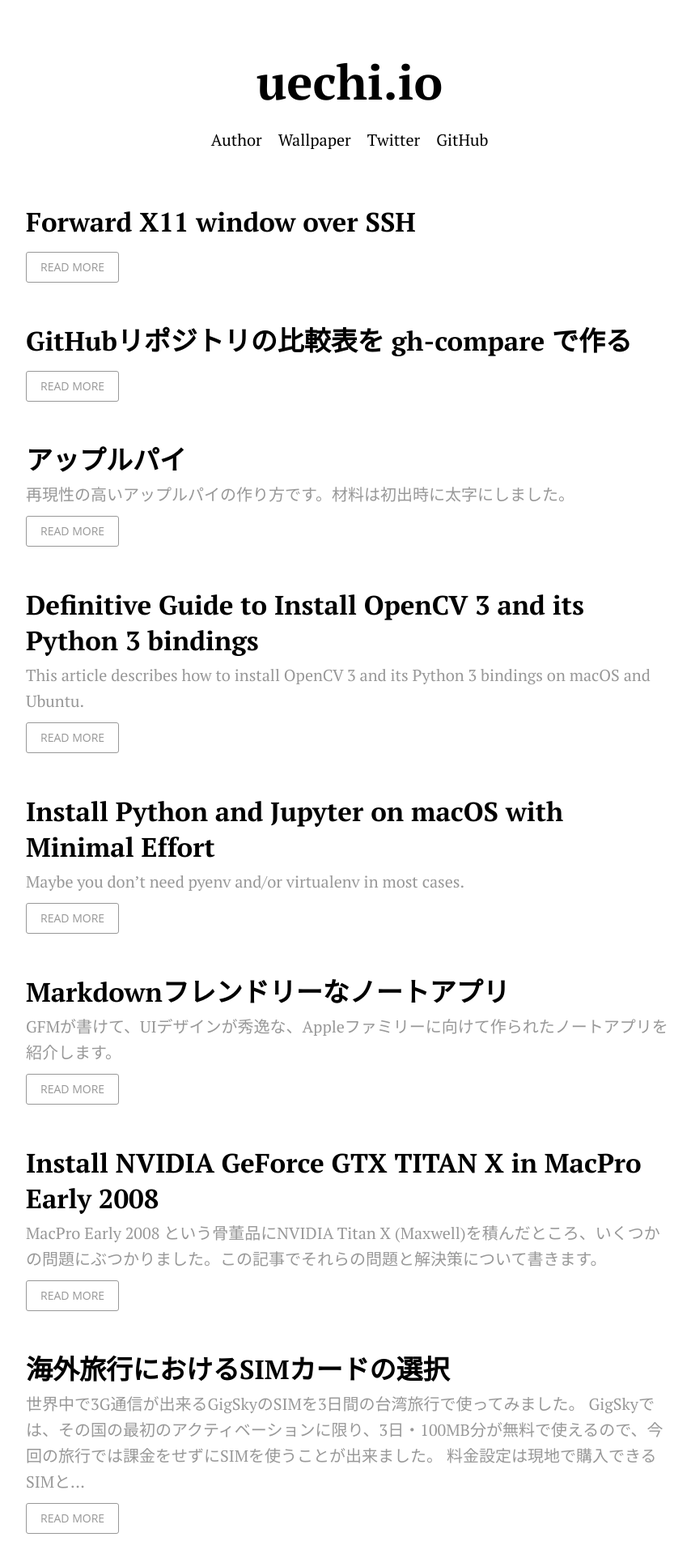
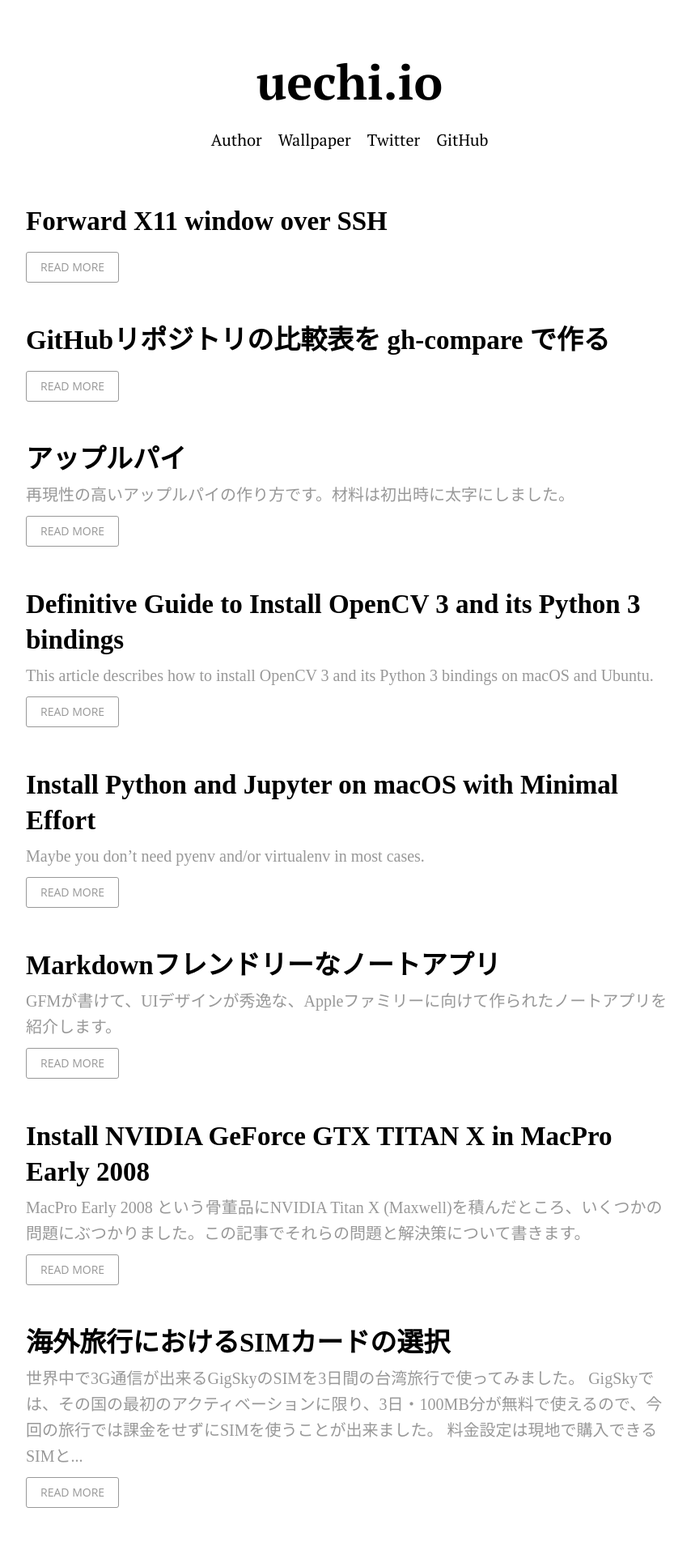
Before and after one commit to uetchy/uechi.io, a Jekyll site: the page built from _pages/index.html, in a window 1280 px wide. Shown: the top 1914 px of the page at 81% size, without its empty margins (208-1062 px from the left). Built offline with Jekyll 4.4.1, drawn with Linux system fonts in a browser that asks for light colours; nearby versions of some CDN libraries; comment, search, counter and statistics services are not loaded.

Commit message:
Use ten-mincho

```diff
--- a/_includes/head.html
+++ b/_includes/head.html
@@ -3,7 +3,7 @@
   <meta http-equiv='X-UA-Compatible' content='IE=edge'>
   <meta name="viewport" content="width=device-width, initial-scale=1"/>
 
-  <link rel='shortcut icon' href='{{ site.baseurl }}/images/favicon.ico'/>
+  <link rel="shortcut icon" href="{{ site.baseurl }}/images/favicon.ico"/>
   <link rel="apple-touch-icon" sizes="180x180" href="{{ site.baseurl }}/images/apple-touch-icon.png">
   <link rel="icon" type="image/png" href="{{ site.baseurl }}/images/favicon-32x32.png" sizes="32x32">
   <link rel="icon" type="image/png" href="{{ site.baseurl }}/images/favicon-16x16.png" sizes="16x16">
@@ -12,20 +12,20 @@
   {% seo %}
   {% feed_meta %}
 
-  <!-- Normalize.js -->
+  <!-- Normalize -->
   <link rel="stylesheet" href="https://cdnjs.cloudflare.com/ajax/libs/normalize/7.0.0/normalize.min.css" />
 
-  <!-- Highlight.js -->
+  <!-- Syntax Highlight -->
   <link rel="stylesheet" href="https://cdnjs.cloudflare.com/ajax/libs/highlight.js/9.12.0/styles/default.min.css">
-  <script src="https://cdnjs.cloudflare.com/ajax/libs/highlight.js/9.12.0/highlight.min.js"></script>
+  <script defer src="https://cdnjs.cloudflare.com/ajax/libs/highlight.js/9.12.0/highlight.min.js"></script>
   <script defer src="https://cdnjs.cloudflare.com/ajax/libs/highlight.js/9.12.0/languages/go.min.js"></script>
   <script defer src="https://cdnjs.cloudflare.com/ajax/libs/highlight.js/9.12.0/languages/scss.min.js"></script>
   <script defer src="https://cdnjs.cloudflare.com/ajax/libs/highlight.js/9.12.0/languages/lua.min.js"></script>
   <script>
-    hljs.initHighlightingOnLoad()
+    window.addEventListener('load', function(){
+      hljs.initHighlightingOnLoad()
+    })
   </script>
-
-  <link rel='stylesheet' href='/css/index.css'>
 
   <!-- MathJax -->
   <script type="text/x-mathjax-config">
@@ -46,4 +46,17 @@
   <!-- Share -->
   <script defer src="https://connect.facebook.net/en_US/sdk.js#xfbml=1&version=v2.8" id="facebook-jssdk"></script>
   <script defer src="https://platform.twitter.com/widgets.js" id="twitter-wjs"></script>
+
+  <!-- Font -->
+  <script async src="https://use.typekit.net/rdk3qsb.js"></script>
+  <script>
+    window.addEventListener('load', function(){
+      try {
+        Typekit.load({ async: true });
+      } catch(e){}
+    });
+  </script>
+
+  <!-- Styles -->
+  <link rel="stylesheet" href="{{ site.baseurl }}/css/index.css">
 </head>
--- a/css/index.scss
+++ b/css/index.scss
@@ -10,7 +10,7 @@ body {
   width: 800px;
   margin: 0 auto;
   padding: 0 20px;
-  font-family: 'PT Serif', "ヒラギノ明朝 ProN", "Hiragino Mincho ProN", serif;
+  font-family: 'ten-mincho', "ヒラギノ明朝 ProN", "Hiragino Mincho ProN", serif;
 
   @media screen and (max-width: $break-large) {
     width: auto;
@@ -131,4 +131,8 @@ hr {
   }
 }
 
+.header, .metro {
+  font-family: "PT Serif", serif;
+}
+
 @import 'post'
```
Also changed, not shown: _sass/post.scss (+4 -5 lines), Gemfile.lock.
